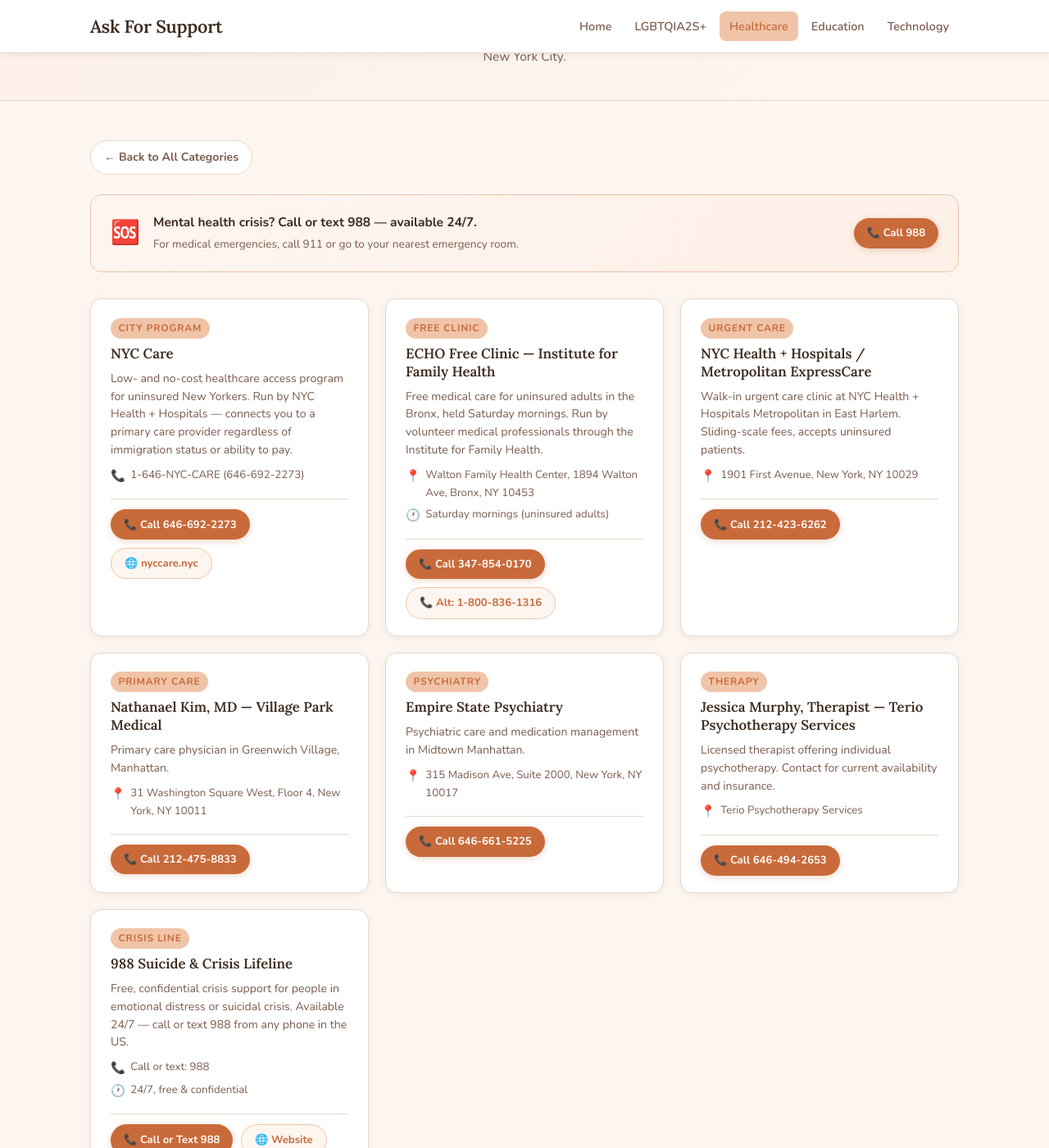
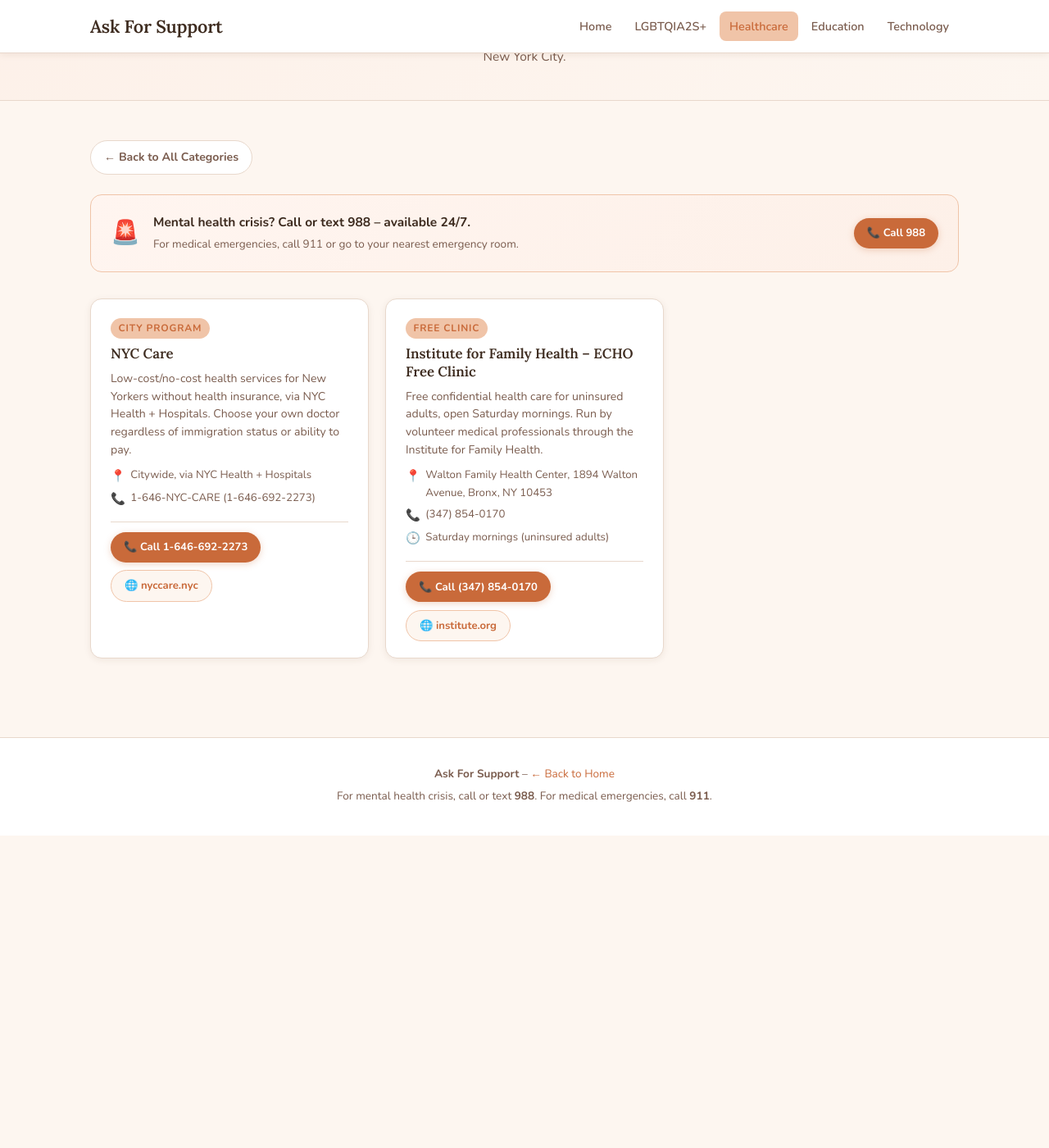
Before and after one commit to penelopethrock-cyber/askforsupport, a Jekyll site: the page healthcare.html, which Jekyll copies as it is, in a window 1280 px wide and 1400 px high, scrolled down 233 px. Shown: the whole window at 82% size. Built offline with Jekyll 4.4.1, drawn with Linux system fonts in a browser that asks for light colours; after the commit the page ends 1252 px from its top, so only the background shows below that.

Commit message:
Replace example resources with real NYC organizations

```diff
--- a/healthcare.html
+++ b/healthcare.html
@@ -28,7 +28,7 @@
   <!-- ====== PAGE HEADER ====== -->
   <section class="page-header">
     <div class="container">
-      <div class="page-icon">🏥</div>
+      <div class="page-icon">&#x1F3E5;</div>
       <h1>Healthcare Resources</h1>
       <p>Free and low-cost clinics, mental health support, primary care, and crisis lines in New York City.</p>
     </div>
@@ -38,16 +38,16 @@
   <main class="section">
     <div class="container">
 
-      <a href="index.html" class="back-link">← Back to All Categories</a>
+      <a href="index.html" class="back-link">&#x2190; Back to All Categories</a>
 
       <!-- Crisis Banner -->
       <div class="crisis-banner">
-        <span class="crisis-icon">🆘</span>
+        <span class="crisis-icon">&#x1F6A8;</span>
         <div class="crisis-text">
-          <strong>Mental health crisis? Call or text 988 — available 24/7.</strong>
+          <strong>Mental health crisis? Call or text 988 &#x2013; available 24/7.</strong>
           <span>For medical emergencies, call 911 or go to your nearest emergency room.</span>
         </div>
-        <a href="tel:988" class="btn btn-primary" style="flex-shrink:0;">📞 Call 988</a>
+        <a href="tel:988" class="btn btn-primary" style="flex-shrink:0;">&#x1F4DE; Call 988</a>
       </div>
 
       <div class="resource-grid">
@@ -56,95 +56,30 @@
         <div class="resource-card">
           <span class="resource-type">City Program</span>
           <div class="resource-name">NYC Care</div>
-          <p class="resource-desc">Low- and no-cost healthcare access program for uninsured New Yorkers. Run by NYC Health + Hospitals — connects you to a primary care provider regardless of immigration status or ability to pay.</p>
+          <p class="resource-desc">Low-cost/no-cost health services for New Yorkers without health insurance, via NYC Health + Hospitals. Choose your own doctor regardless of immigration status or ability to pay.</p>
           <div class="resource-details">
-            <span><span class="detail-icon">📞</span> 1-646-NYC-CARE (646-692-2273)</span>
+            <span><span class="detail-icon">&#x1F4CD;</span> Citywide, via NYC Health + Hospitals</span>
+            <span><span class="detail-icon">&#x1F4DE;</span> 1-646-NYC-CARE (1-646-692-2273)</span>
           </div>
           <div class="card-actions">
-            <a href="tel:16466922273" class="btn btn-primary">📞 Call 646-692-2273</a>
-            <a href="https://nyccare.nyc" target="_blank" rel="noopener" class="btn btn-secondary">🌐 nyccare.nyc</a>
+            <a href="tel:16466922273" class="btn btn-primary">&#x1F4DE; Call 1-646-692-2273</a>
+            <a href="https://nyccare.nyc" target="_blank" rel="noopener" class="btn btn-secondary">&#x1F310; nyccare.nyc</a>
           </div>
         </div>
 
         <!-- ECHO Free Clinic -->
         <div class="resource-card">
           <span class="resource-type">Free Clinic</span>
-          <div class="resource-name">ECHO Free Clinic — Institute for Family Health</div>
-          <p class="resource-desc">Free medical care for uninsured adults in the Bronx, held Saturday mornings. Run by volunteer medical professionals through the Institute for Family Health.</p>
+          <div class="resource-name">Institute for Family Health &#x2013; ECHO Free Clinic</div>
+          <p class="resource-desc">Free confidential health care for uninsured adults, open Saturday mornings. Run by volunteer medical professionals through the Institute for Family Health.</p>
           <div class="resource-details">
-            <span><span class="detail-icon">📍</span> Walton Family Health Center, 1894 Walton Ave, Bronx, NY 10453</span>
-            <span><span class="detail-icon">🕐</span> Saturday mornings (uninsured adults)</span>
+            <span><span class="detail-icon">&#x1F4CD;</span> Walton Family Health Center, 1894 Walton Avenue, Bronx, NY 10453</span>
+            <span><span class="detail-icon">&#x1F4DE;</span> (347) 854-0170</span>
+            <span><span class="detail-icon">&#x1F552;</span> Saturday mornings (uninsured adults)</span>
           </div>
           <div class="card-actions">
-            <a href="tel:3478540170" class="btn btn-primary">📞 Call 347-854-0170</a>
-            <a href="tel:18008361316" class="btn btn-secondary">📞 Alt: 1-800-836-1316</a>
-          </div>
-        </div>
-
-        <!-- Metropolitan ExpressCare -->
-        <div class="resource-card">
-          <span class="resource-type">Urgent Care</span>
-          <div class="resource-name">NYC Health + Hospitals / Metropolitan ExpressCare</div>
-          <p class="resource-desc">Walk-in urgent care clinic at NYC Health + Hospitals Metropolitan in East Harlem. Sliding-scale fees, accepts uninsured patients.</p>
-          <div class="resource-details">
-            <span><span class="detail-icon">📍</span> 1901 First Avenue, New York, NY 10029</span>
-          </div>
-          <div class="card-actions">
-            <a href="tel:2124236262" class="btn btn-primary">📞 Call 212-423-6262</a>
-          </div>
-        </div>
-
-        <!-- Nathanael Kim -->
-        <div class="resource-card">
-          <span class="resource-type">Primary Care</span>
-          <div class="resource-name">Nathanael Kim, MD — Village Park Medical</div>
-          <p class="resource-desc">Primary care physician in Greenwich Village, Manhattan.</p>
-          <div class="resource-details">
-            <span><span class="detail-icon">📍</span> 31 Washington Square West, Floor 4, New York, NY 10011</span>
-          </div>
-          <div class="card-actions">
-            <a href="tel:2124758833" class="btn btn-primary">📞 Call 212-475-8833</a>
-          </div>
-        </div>
-
-        <!-- Empire State Psychiatry -->
-        <div class="resource-card">
-          <span class="resource-type">Psychiatry</span>
-          <div class="resource-name">Empire State Psychiatry</div>
-          <p class="resource-desc">Psychiatric care and medication management in Midtown Manhattan.</p>
-          <div class="resource-details">
-            <span><span class="detail-icon">📍</span> 315 Madison Ave, Suite 2000, New York, NY 10017</span>
-          </div>
-          <div class="card-actions">
-            <a href="tel:6466615225" class="btn btn-primary">📞 Call 646-661-5225</a>
-          </div>
-        </div>
-
-        <!-- Jessica Murphy -->
-        <div class="resource-card">
-          <span class="resource-type">Therapy</span>
-          <div class="resource-name">Jessica Murphy, Therapist — Terio Psychotherapy Services</div>
-          <p class="resource-desc">Licensed therapist offering individual psychotherapy. Contact for current availability and insurance.</p>
-          <div class="resource-details">
-            <span><span class="detail-icon">📍</span> Terio Psychotherapy Services</span>
-          </div>
-          <div class="card-actions">
-            <a href="tel:6464942653" class="btn btn-primary">📞 Call 646-494-2653</a>
-          </div>
-        </div>
-
-        <!-- 988 Suicide & Crisis Lifeline -->
-        <div class="resource-card">
-          <span class="resource-type">Crisis Line</span>
-          <div class="resource-name">988 Suicide &amp; Crisis Lifeline</div>
-          <p class="resource-desc">Free, confidential crisis support for people in emotional distress or suicidal crisis. Available 24/7 — call or text 988 from any phone in the US.</p>
-          <div class="resource-details">
-            <span><span class="detail-icon">📞</span> Call or text: 988</span>
-            <span><span class="detail-icon">🕐</span> 24/7, free &amp; confidential</span>
-          </div>
-          <div class="card-actions">
-            <a href="tel:988" class="btn btn-primary">📞 Call or Text 988</a>
-            <a href="https://988lifeline.org" target="_blank" rel="noopener" class="btn btn-secondary">🌐 Website</a>
+            <a href="tel:3478540170" class="btn btn-primary">&#x1F4DE; Call (347) 854-0170</a>
+            <a href="https://institute.org" target="_blank" rel="noopener" class="btn btn-secondary">&#x1F310; institute.org</a>
           </div>
         </div>
 
```
Also changed, not shown: other parts of healthcare.html (+2 -2 lines).
